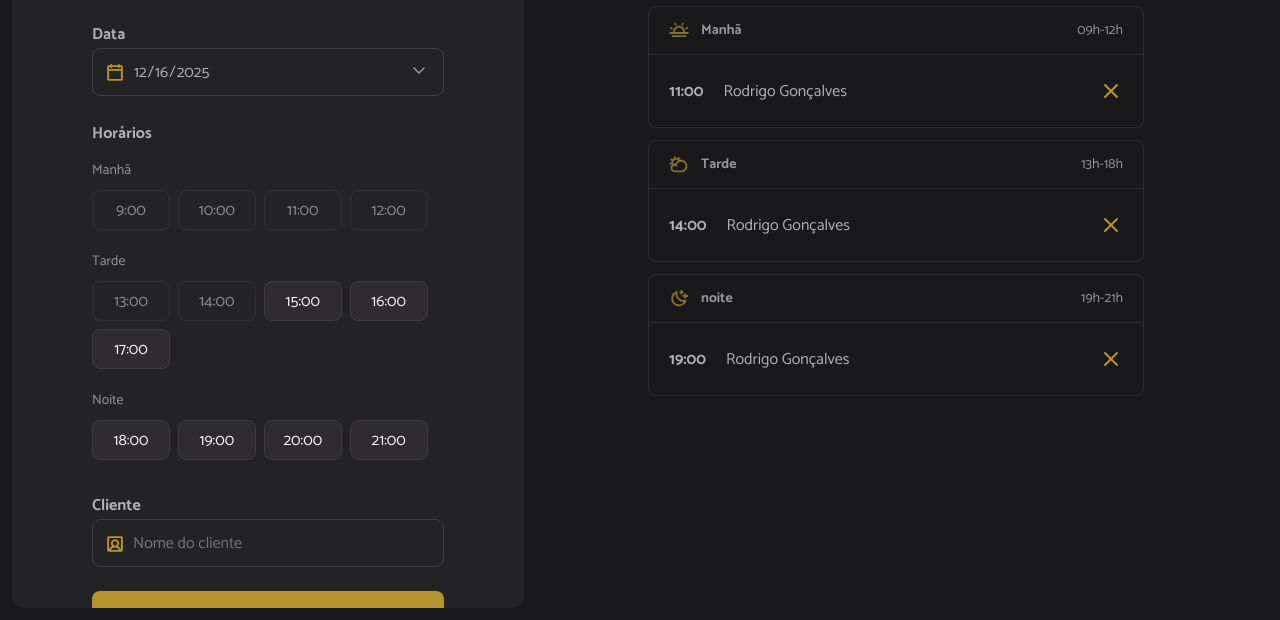
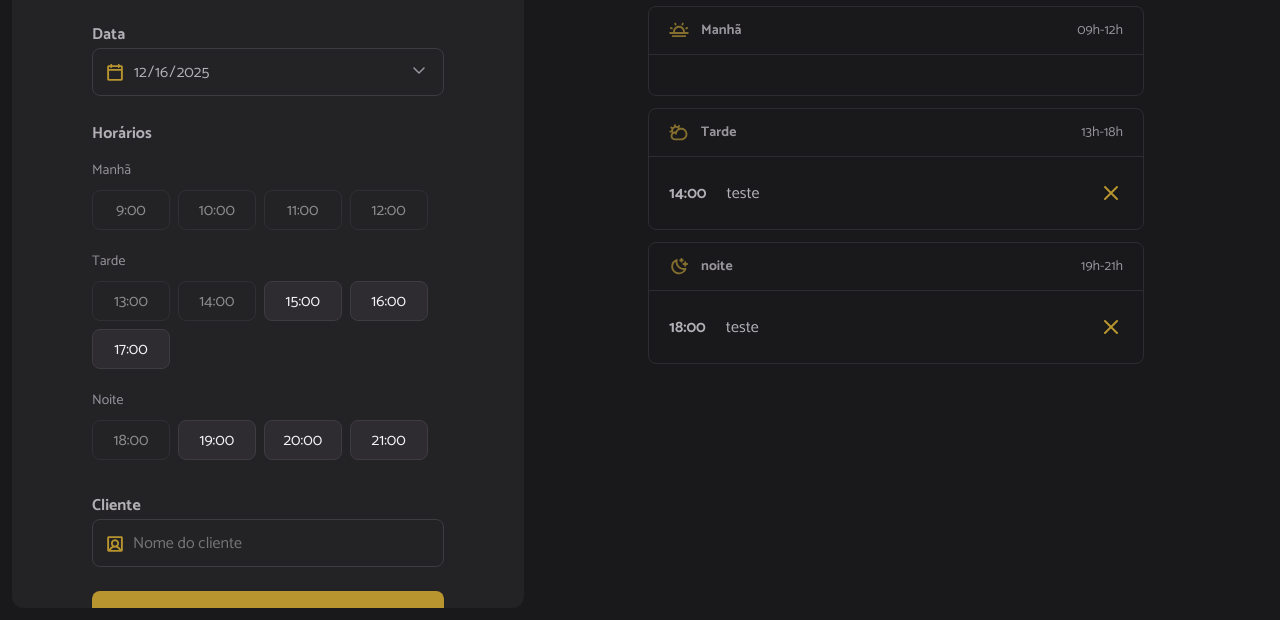
Before and after one commit to taakDiogoSantos/AgendamentoHairDay, a website built with webpack: page index.html in a window 1280 px wide. Shown: the part 180-800 px from the top of the page. Built offline with nearby package versions, Linux system fonts and the light colour scheme; data requests are answered from the project's data file.

Commit message:
modificando os agendamentos com base na api

```diff
--- a/index.html
+++ b/index.html
@@ -87,7 +87,7 @@
           </header>
           <ul id="period-morning" class="period">
             <!-- Exemplo  -->
-            <li>
+            <!-- <li>
               <strong>11:00</strong>
               <span>Rodrigo Gonçalves</span>
               <img
@@ -95,7 +95,7 @@
                 alt="Cancelar"
                 class="cancel-icon"
               />
-            </li>
+            </li> -->
           </ul>
         </section>
 
@@ -107,7 +107,7 @@
           </header>
           <ul id="period-afternoon" class="period">
             <!-- Exemplo -->
-            <li>
+            <!-- <li>
               <strong>14:00</strong>
               <span>Rodrigo Gonçalves</span>
               <img
@@ -115,7 +115,7 @@
                 alt="Cancelar"
                 class="cancel-icon"
               />
-            </li>
+            </li> -->
           </ul>
         </section>
 
@@ -127,7 +127,7 @@
           </header>
           <ul id="period-night" class="period">
             <!-- Exemplo -->
-            <li>
+            <!-- <li>
               <strong>19:00</strong>
               <span>Rodrigo Gonçalves</span>
               <img
@@ -135,7 +135,7 @@
                 alt="Cancelar"
                 class="cancel-icon"
               />
-            </li>
+            </li> -->
           </ul>
         </section>
       </aside>
--- a/server.json
+++ b/server.json
@@ -4,6 +4,26 @@
       "id": 1765890187339,
       "name": "teste",
       "when": "2025-12-18T12:00:00.000Z"
+    },
+    {
+      "id": 1765892856807,
+      "name": "teste",
+      "when": "2025-12-16T14:00:00.000Z"
+    },
+    {
+      "id": 1765894021305,
+      "name": "teste",
+      "when": "2025-12-16T18:00:00.000Z"
+    },
+    {
+      "id": 1765894327405,
+      "name": "teste",
+      "when": "2025-12-17T00:00:00.000Z"
+    },
+    {
+      "id": 1765895313404,
+      "name": "teste",
+      "when": "2025-12-18T00:00:00.000Z"
     }
   ]
 }
--- a/src/modules/form/hours-load.js
+++ b/src/modules/form/hours-load.js
@@ -4,20 +4,26 @@ import dayjs from "dayjs"
 
 const hours = document.getElementById("hours")
 
-export function hoursLoad({date}) {
+export function hoursLoad({date, dailySchedules}) {
     //limpa a lista de horarios
     hours.innerHTML = ""
+
+    //obtem a lista de horarios ocupados
+    const unavailableHours = dailySchedules.map((schedule) => dayjs(schedule.when).format("HH:mm"))
+
     const opening = openingHours.map((hour) => {
         //recupera somente a hora
         const [scheduleHour] = hour.split(":")
 
 
         //adiciona a hora na data e verifica se esta no passado
-        const isHourPast = dayjs(date).add(scheduleHour, "hour").isAfter(dayjs())
+        const isHourPast = dayjs(date).add(scheduleHour, "hour").isBefore(dayjs())
+
+        const available = !unavailableHours.includes(hour) && !isHourPast
 
         return {
             hour,
-            available: isHourPast
+            available
         }
     })
 
--- a/src/modules/schedules/load.js
+++ b/src/modules/schedules/load.js
@@ -1,13 +1,21 @@
 import { hoursLoad } from "../form/hours-load.js"
+import { scheduleFetchByDay } from "../../services/schedule-fetch-by-day.js"
+import { scheduleShow } from "./show.js"
 
 //seleciona o input de data
 const selectedDate = document.getElementById("date")
 
-export function schedulesDay(){
+export async function schedulesDay(){
     //obtem a data do input
     const date = selectedDate.value
 
+    //busca na api os agendamentos
+    const dailySchedules = await scheduleFetchByDay({date});
+
+    //exibe os agendamentos
+    scheduleShow({dailySchedules})
+
     //renderiza as horas disponiveis
-    hoursLoad({date})
+    hoursLoad({date, dailySchedules})
 
 }
--- /dev/null
+++ b/src/modules/schedules/show.js
@@ -0,0 +1,53 @@
+import dayjs from "dayjs";
+
+//seleciona as sessoes manha tarde e noite
+const periodMorning = document.getElementById("period-morning")
+const periodAfternoon = document.getElementById("period-afternoon")
+const periodNight = document.getElementById("period-night")
+
+export function scheduleShow({dailySchedules}) {
+    try {
+        //limpa as listas
+        periodMorning.innerHTML = ""
+        periodAfternoon.innerHTML = ""
+        periodNight.innerHTML = ""
+
+        //renderiza os agendamentos por periodo
+        dailySchedules.forEach((schedule) => {
+            const item = document.createElement("li")
+            const time = document.createElement("strong")
+            const name = document.createElement("span")
+
+            //adiciona o id do agendamento
+            item.setAttribute("data-id", schedule.id)
+
+            time.textContent = dayjs(schedule.when).format("HH:mm")
+            name.textContent = schedule.name
+
+            //cria o icone de cancelar o agendamento
+            const cancelIcon = document.createElement("img")
+            cancelIcon.classList.add("cancel-icon")
+            cancelIcon.setAttribute("src", "./src/assets/cancel.svg")
+            cancelIcon.setAttribute("alt", "cancelar")
+
+            //adiciona o tempo, o nome e icone no item
+            item.append(time, name, cancelIcon)
+
+            //obtem somente a hora
+            const hour = dayjs(schedule.when).hour()
+
+            //renderiza o agendamento da sessao (manha, tarde e noite)
+            if(hour <= 12){
+                periodMorning.appendChild(item)
+            } else if(hour > 12 && hour < 18) {
+                periodAfternoon.appendChild(item)
+            } else{
+                periodNight.appendChild(item)
+            }
+        });
+
+    } catch (error) {
+        console.log(error)
+        alert("Nao foi possivel exibir os agendamentos")
+    }
+}
--- /dev/null
+++ b/src/services/schedule-fetch-by-day.js
@@ -0,0 +1,19 @@
+import dayjs from "dayjs";
+import { apiConfig } from "./api-config.js";
+
+export async function scheduleFetchByDay({date}) {
+    try {
+        //Fazendo a requisicao para buscar agendamentos
+        const response = await fetch(`${apiConfig.baseURL}/schedules`)
+
+        const data = await response.json()
+
+        //filtra os agendamentos pelo dia selecionado
+        const dailySchedules = data.filter((schedule) => dayjs(date).isSame(schedule.when, "day"))
+
+        return dailySchedules
+    } catch (error) {
+        console.log(error);
+        alert("Nao foi possivel buscar os agendamentos, contate um adminstrador do sistema")
+    }
+}
```
